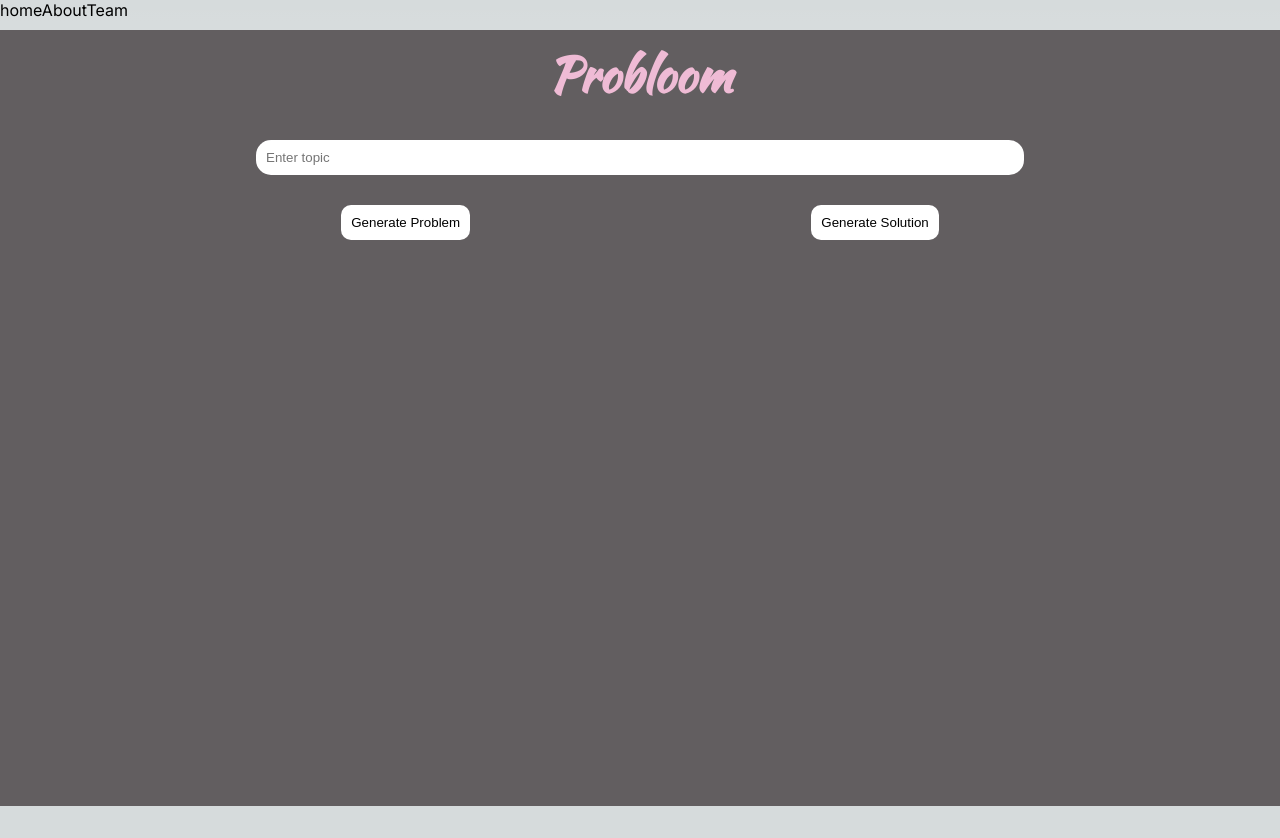
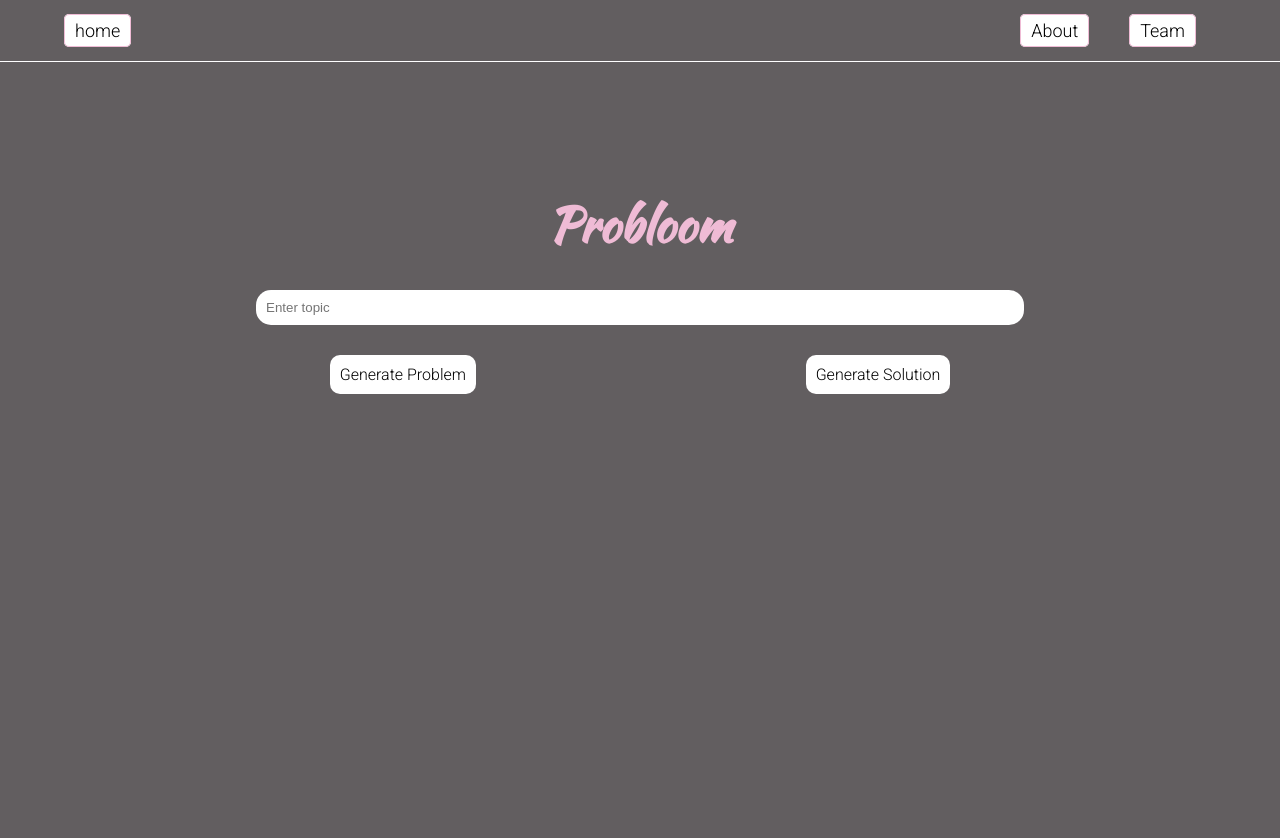
Before and after one commit to Awesomedonut/Practice-Problem-Generator, a Next.js app in the folder probloom/: page / in a window 1280 px wide. Before the commit the page ends 806 px from the top, so only its background shows below. Built offline with nearby package versions, Linux system fonts and the light colour scheme.

Commit message:
added styling to header navigation bar, minor changes to mainpage

```diff
--- a/probloom/src/app/components/Header/header.tsx
+++ b/probloom/src/app/components/Header/header.tsx
@@ -1,11 +1,16 @@
 import Link from 'next/link';
+import styles from './styles.module.css'
 
 export default function Header() {
     return (
-        <div>
-        <Link href="/">home</Link>
-        <Link href="/About">About</Link>
-        <Link href="/Team">Team</Link>
+        <div className={styles.headerContainer}>
+          <div className={styles.homeLinkContainer}>
+            <Link className={styles.links} href="/">home</Link>
+          </div>
+          <div className={styles.otherLinksContainer}>
+            <Link className={styles.links} href="/About">About</Link>
+            <Link className={styles.links} href="/Team">Team</Link>
+          </div>
       </div>
     )
 }
--- /dev/null
+++ b/probloom/src/app/components/Header/styles.module.css
@@ -0,0 +1,34 @@
+@import url('https://fonts.googleapis.com/css2?family=Roboto:wght@100;300;400;500;700;900&display=swap');
+
+.headerContainer {
+    background-color: #625E60;
+    border-bottom: 0.05pt solid white;
+    display: flex;
+    justify-content: space-between;
+}
+
+.homeLinkContainer {
+    margin: 20px 5% 20px 5%;
+}
+
+.otherLinksContainer {
+    margin: 20px 5% 20px 5%;
+}
+
+.otherLinksContainer .links {
+    margin: 0px 20px 0px 20px;
+}
+.links {
+    border: 1px solid #EFBBD5;
+    border-radius: 5px;
+    color: #000;
+    background-color: white;
+    font-family: 'Roboto', sans-serif;
+    font-weight: 300;
+    font-size: large;
+    padding: 5px 10px 5px 10px;
+}
+
+.links:hover {
+    box-shadow: 0px 0px 25px 0px rgba(239, 187, 213, 0.6);
+}
--- a/probloom/src/app/page.module.css
+++ b/probloom/src/app/page.module.css
@@ -1,4 +1,5 @@
 @import url('https://fonts.googleapis.com/css2?family=Kaushan+Script&display=swap');
+@import url('https://fonts.googleapis.com/css2?family=Roboto:wght@100;300;400;500;700;900&display=swap');
 
 .page {
   height: 97vh;
@@ -12,8 +13,8 @@
 
 .mainTitleDiv {
   text-align: center;
-  margin-top: 10px;
-  padding-top: 10px;
+  margin-top: 0px;
+  padding-top: 10%;
   margin-bottom: 10px;
 
 }
@@ -51,6 +52,16 @@
   color: black;
   background-color: white;
   border-radius: 10px;
+  font-family: 'Roboto', sans-serif;
+  font-size: medium;
+  font-weight: 300;
+  text-decoration: none;
+  transition: all 0.2s ease-in-out;
+}
+
+.buttonsDiv > button:hover {
+  box-shadow: 0px 0px 25px 0px rgba(239, 187, 213, 0.6);
+  cursor: pointer;
 }
 /* .main {
   display: flex;
```
